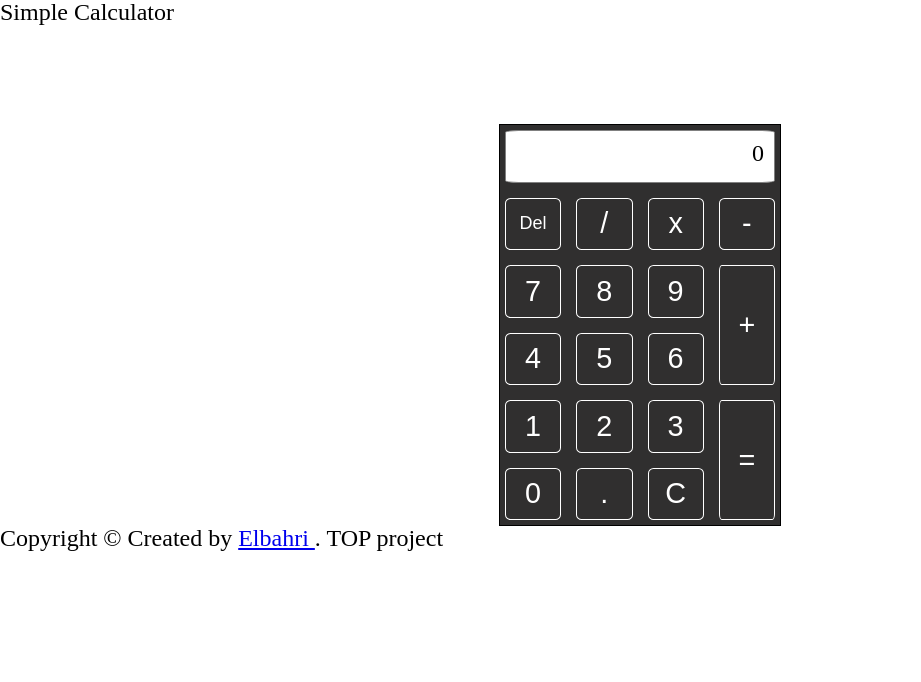
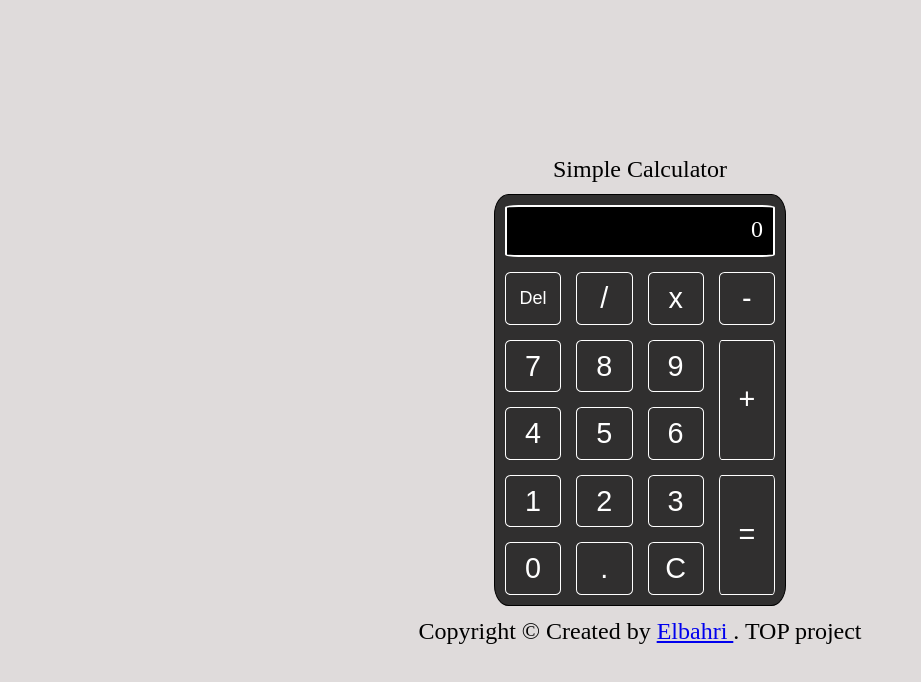
Before and after one commit to krimoelbahri/calculator, a website: page index.html in a window 1280 px wide. Shown: the whole page, without its empty margins (0-921 px from the left). Drawn offline with Linux system fonts and the light colour scheme.

Commit message:
restyled the calculator it looks better now

```diff
--- a/main.css
+++ b/main.css
@@ -1,16 +1,31 @@
+html {
+  background-color: rgb(223, 219, 219);
+  min-height: 100%;
+  display: flex;
+  flex-direction: row;
+  align-content: center;
+  justify-content: center;
+  align-items: center;
+}
 body {
+  height: 500px;
+  width: 800px;
   font-size: x-large;
+  display: flex;
+  flex-direction: column;
+  align-items: center;
+  justify-content: space-around;
 }
 #calContainer {
-  margin: 0 auto;
-  margin-top: 100px;
-  width: 280px;
-  height: 400px;
+  width: 35%;
+  height: 80%;
+  padding: 5px;
   display: grid;
   grid-template-rows: repeat(6, 1fr);
   grid-template-columns: repeat(4, 1fr);
   grid-gap: 5px;
   border: solid black 1px;
+  border-radius: 5%;
   background-color: rgb(48, 47, 47);
 }
 button {
@@ -18,28 +33,30 @@ button {
   background-color: rgb(48, 47, 47);
 }
 .numPad {
-  border: solid 1px;
+  border: solid 1px white;
   border-radius: 10%;
   font-size: larger;
   color: white;
 }
 .operator {
-  border: solid 1px;
+  border: solid 1px white;
   border-radius: 10%;
   font-size: larger;
   color: white;
 }
 #calDisplay {
-  border: solid gray 1px;
+  border: solid 2px white;
   border-radius: 5%;
   grid-column: 1/5;
   grid-row: 1/2;
-  background-color: white;
+  background-color: black;
+  color: white;
   text-align: right;
   padding: 10px;
   margin: 5px;
 }
 
+/* arranging buttons*/
 #addOperator {
   grid-column: 4/5;
   grid-row: 3/5;
```
